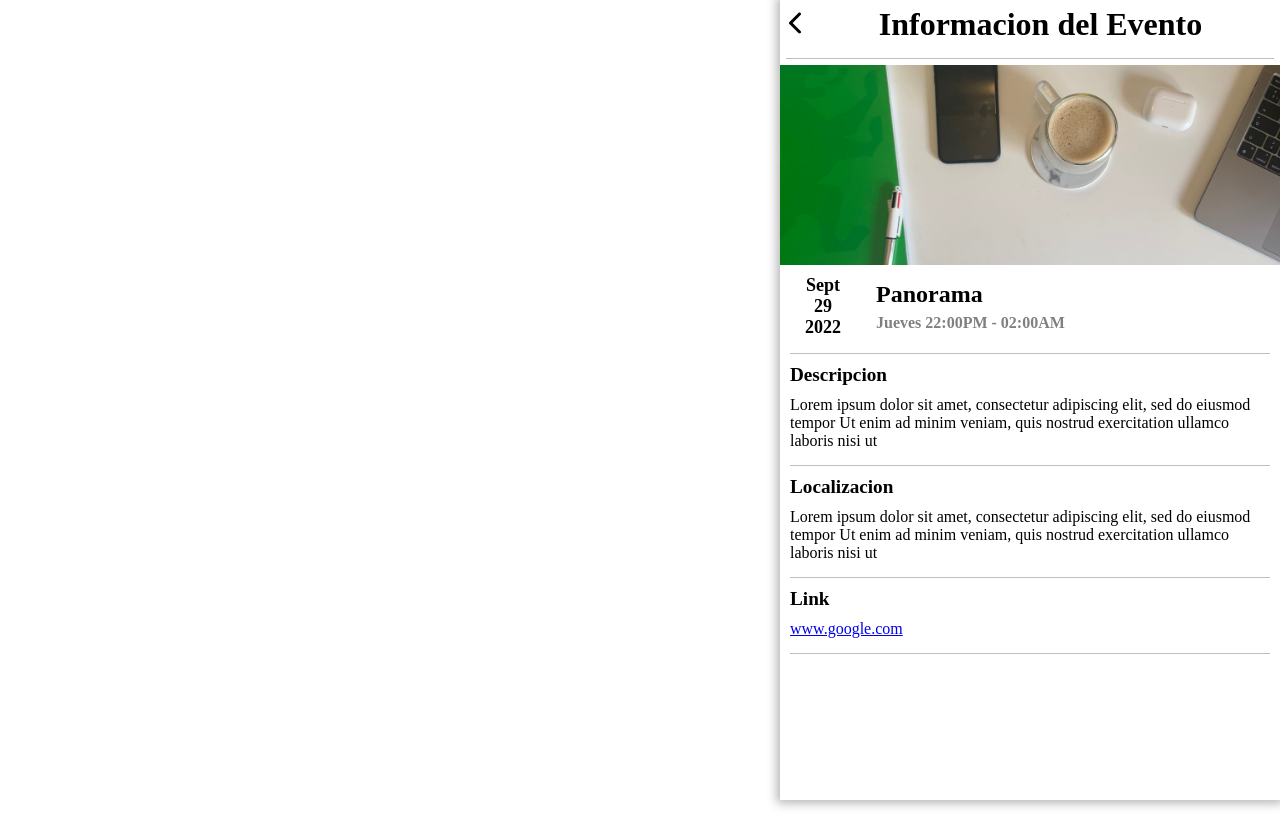
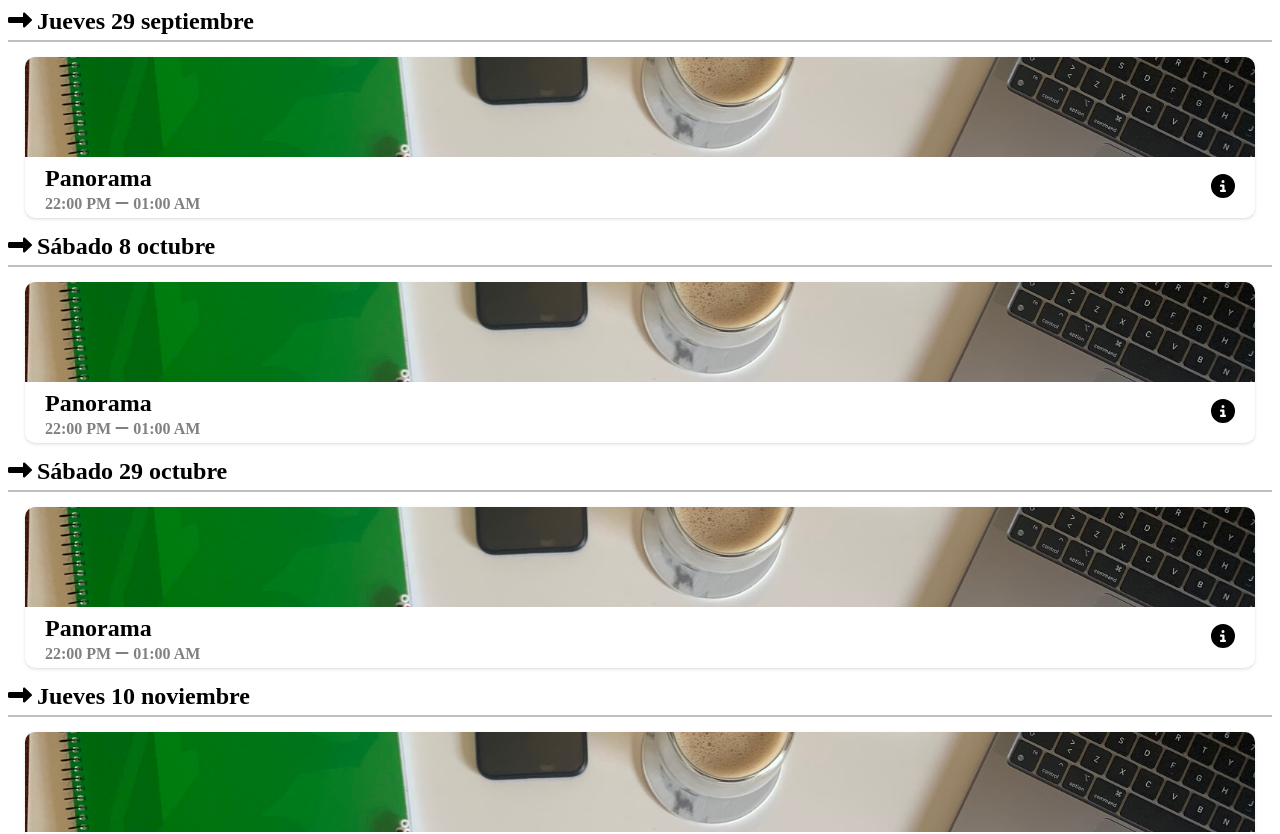
Before and after one commit to AntonioBaez13/LeonEvents, a React (Create React App) app: page / in a window 1280 px wide. Shown: the top 834 px of the page. Before the commit the page ends 800 px from the top, so only its background shows below. Built offline with nearby package versions, Linux system fonts and the light colour scheme.

Commit message:
Created the DatesList component(for days and events)

```diff
--- /dev/null
+++ b/src/DateHolderComponent.tsx
@@ -0,0 +1,37 @@
+import { FontAwesomeIcon } from '@fortawesome/react-fontawesome';
+import { faRightLong } from '@fortawesome/free-solid-svg-icons';
+import { Event } from './EventComponent';
+import { StringToLongFormattedDate } from './DateTimeUtils';
+
+const rightArrow = <FontAwesomeIcon icon={faRightLong} />;
+
+//Use this as test data to create the Dates components
+const times: string[] = ['09/29/2022', '10/08/2022', '10/29/2022', '11/10/2022', '12/31/2022'];
+
+interface DatesHolderprops {
+    day: string
+};
+
+function DatesHolder(props: DatesHolderprops){
+    return(
+        <div>
+            <div className='show-date'>
+                <span>{rightArrow}</span>
+                <span>{StringToLongFormattedDate(props.day)}</span>
+            </div>
+            <div className='multiple-events-container'>
+                <Event/>
+            </div>
+        </div>
+    );
+}
+
+function DatesList(props:object){
+    return(
+        <div>
+            {times.map((day,i) => <DatesHolder key={i} day={day}/>)}
+        </div>
+    );
+}
+
+export default DatesList;
--- a/src/DateTimeUtils.ts
+++ b/src/DateTimeUtils.ts
@@ -1,7 +1,7 @@
 import dayjs from 'dayjs'
 
 export function GetTimeRanges(){
-    let timeRanges: string[] = new Array();
+    let timeRanges: string[] = [];
 
     const endOfDay = dayjs().endOf('day');
     let currentTime = dayjs().startOf('day');
@@ -14,3 +14,15 @@ export function GetTimeRanges(){
 
     return timeRanges;
 }
+
+
+export function StringToLongFormattedDate(value:string){
+    require('dayjs/locale/es')
+    dayjs.locale('es');
+    let date = dayjs(value);
+    return CapitalizeFirstLetter(date.format('dddd D MMMM'));
+}
+
+function CapitalizeFirstLetter(text:string) {
+    return text.charAt(0).toUpperCase() + text.slice(1);
+}
--- a/src/Styles.css
+++ b/src/Styles.css
@@ -206,3 +206,16 @@ div.panel-image-container>img {
     padding-bottom: 15px;
     border-bottom: 1px solid rgb(191, 191, 191);
 }
+
+.show-date {
+    display: flex;
+    gap: 5px;
+    padding-bottom: 5px;
+    border-bottom: 2px solid rgb(191, 191, 191);
+    font-size: 1.5em;
+    font-weight: bolder;
+}
+
+.multiple-events-container {
+    margin: 15px;
+}
--- a/src/index.tsx
+++ b/src/index.tsx
@@ -1,6 +1,7 @@
 import React from 'react';
 import ReactDOM from 'react-dom/client';
 import AddEvent from './AddEventModal';
+import DatesList from './DateHolderComponent';
 import { Event } from './EventComponent';
 import EventInfoPanel from './InfoSidePanel';
 
@@ -11,7 +12,7 @@ const root = ReactDOM.createRoot(
 root.render(
   <React.StrictMode>
     <div>
-      <EventInfoPanel></EventInfoPanel>
+      <DatesList></DatesList>
     </div>
   </React.StrictMode>
 );
```
